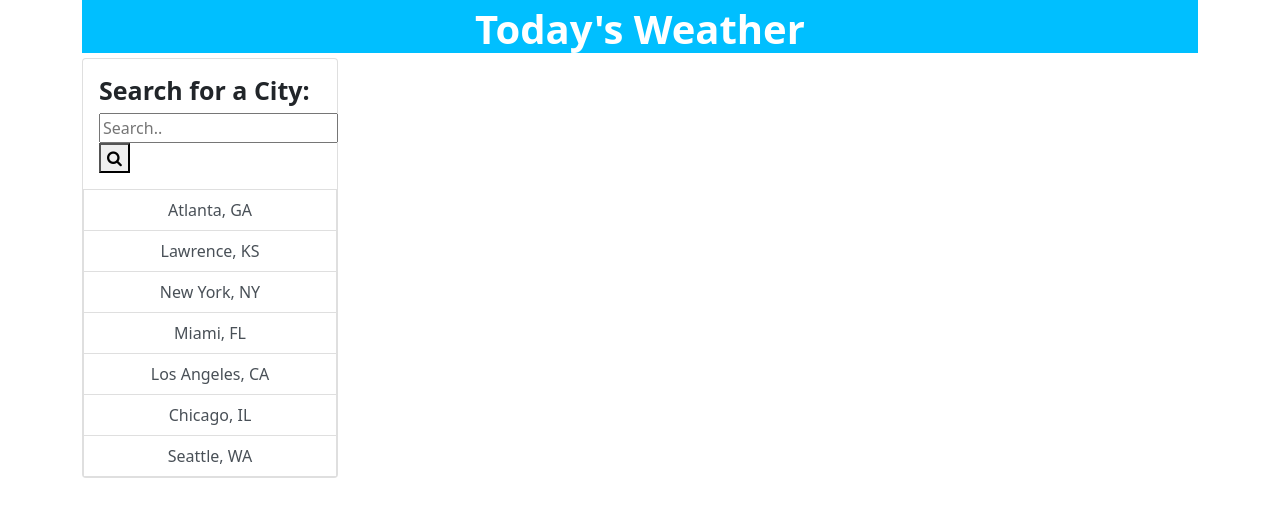
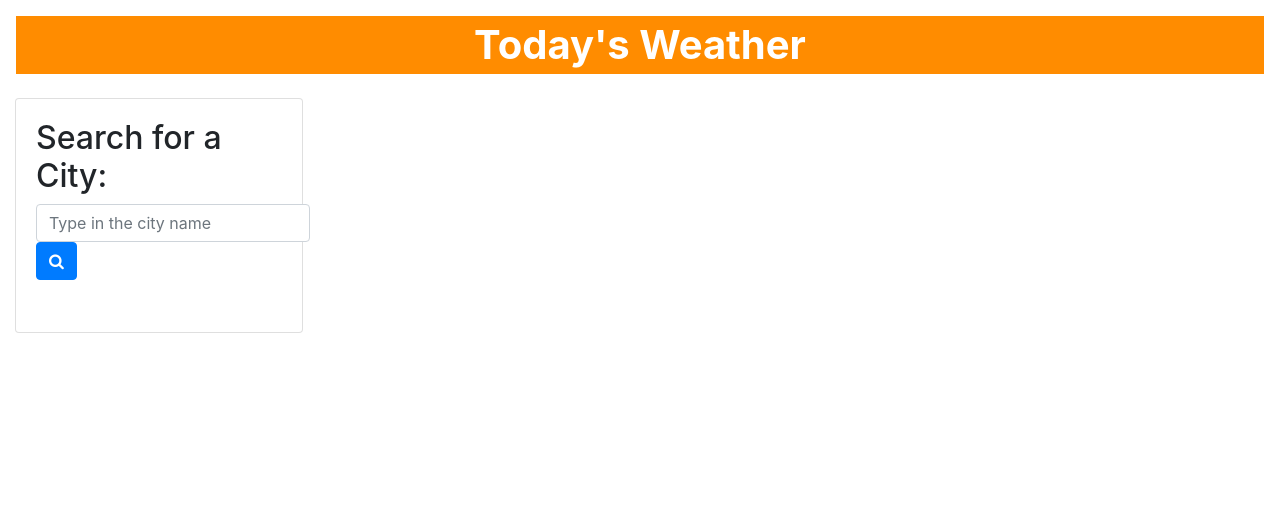
Before and after one commit to ahnlok/serverside-api-hw06, a plain HTML site: page index.html in a window 1280 px wide. Drawn offline with nearby package versions, Linux system fonts and the light colour scheme.

Commit message:
Added ul and div to index.html and h1 and .forecast to style.css

```diff
--- a/index.html
+++ b/index.html
@@ -8,7 +8,7 @@
         <meta name="description" content="">
         <meta name="viewport" content="width=device-width, initial-scale=1">
         <!-- Bootstrap 5.0 Link -->
-        <link href="https://cdn.jsdelivr.net/npm/bootstrap@5.0.0-beta1/dist/css/bootstrap.min.css" rel="stylesheet" integrity="sha384-giJF6kkoqNQ00vy+HMDP7azOuL0xtbfIcaT9wjKHr8RbDVddVHyTfAAsrekwKmP1" crossorigin="anonymous">
+        <link rel="stylesheet" href="https://cdn.jsdelivr.net/npm/bootstrap@4.5.3/dist/css/bootstrap.min.css" integrity="sha384-TX8t27EcRE3e/ihU7zmQxVncDAy5uIKz4rEkgIXeMed4M0jlfIDPvg6uqKI2xXr2" crossorigin="anonymous">
         <!-- JQuery cdn link -->
         <script src="https://code.jquery.com/jquery-3.5.1.min.js" integrity="sha256-9/aliU8dGd2tb6OSsuzixeV4y/faTqgFtohetphbbj0=" crossorigin="anonymous"></script>
         <!-- Search Button Image -->
@@ -17,31 +17,31 @@
         <link rel="stylesheet" href="style.css">
     </head>
     <body>
-        <div class="container">
-            <h1 class="main-title">Today's Weather</h1>
+        <header class="container-fluid text-center text-black p-3">
+            <h1>Today's Weather</h1>
+        </header>
+        <div class="container-fluid">
+            <div class="row">
+                <div class="col-lg-2">
+                    <div class="card card-body" style="width: 18rem;">
+                        <!-- Search Bar -->
+                        <h2 class="search-title">Search for a City:</h2>
+                        <div class="form-inline form-group">
+                            <input class="form-control" type="text" placeholder="Type in the city name" id="searchBar">
+                            <button class="btn btn-primary" id="searchButton"><i class="fa fa-search"></i></button>
+                        </div>
+                        <!-- List of the cities -->
+                        <ul class="search-list"></ul>
+                    </div>
+                </div>
+                <div class="col-lg-10">
+                        <div id="todayCast" class="mt-3"></div>
+                        <div id="forecast" class="card-deck"></div>
 
-            <div class="card" style="width: 16rem;">
-                <div class="card-body">
-                    <!-- Search Bar -->
-                  <h2 class="search-title">Search for a City:</h2>
-                  <form class="example" action="action_page.php">
-                    <input type="text" placeholder="Search.." name="search">
-                    <button type="submit"><i class="fa fa-search"></i></button>
-                  </form>
+                    </div>
                 </div>
-                  <!-- List of the cities -->
-                  <div class="cityList">
-                    <button type="button" class="list-group-item list-group-item-action" aria-current="true">Atlanta, GA
-                    </button>
-                    <button type="button" class="list-group-item list-group-item-action">Lawrence, KS</button>
-                    <button type="button" class="list-group-item list-group-item-action">New York, NY</button>
-                    <button type="button" class="list-group-item list-group-item-action">Miami, FL</button>
-                    <button type="button" class="list-group-item list-group-item-action">Los Angeles, CA</button>
-                    <button type="button" class="list-group-item list-group-item-action">Chicago, IL</button>
-                    <button type="button" class="list-group-item list-group-item-action">Seattle, WA</button>
-                  </div>
                 </div>
-              </div>
+            </div>
         </div>
 
 
--- a/style.css
+++ b/style.css
@@ -1,21 +1,9 @@
-.main-title {
-    width: 100%;
+h1 {
+    background-color:#FF8C00;
+    color: white;
+    padding: 5px;
     font-weight: bold;
-    color: white;
-    text-align: center;
-    background-color: #00BFFF;
-    padding-top: 5px;
-    margin-bottom: 5px;
-
 }
-
-.search-title{
-    font-weight: bold;
-    font-size: 25px;
+#forcast {
+    position: absolute;
 }
-
-.cityList {
-    text-align: center;
-    font-weight: bold;
-    color: black;
-}
```
